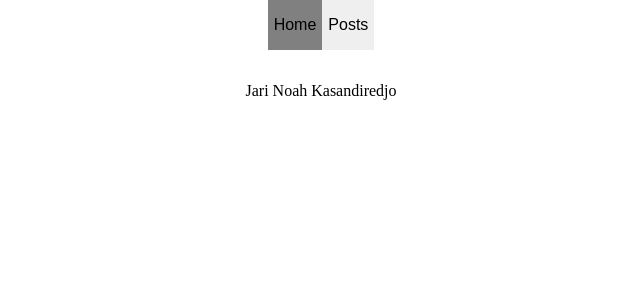
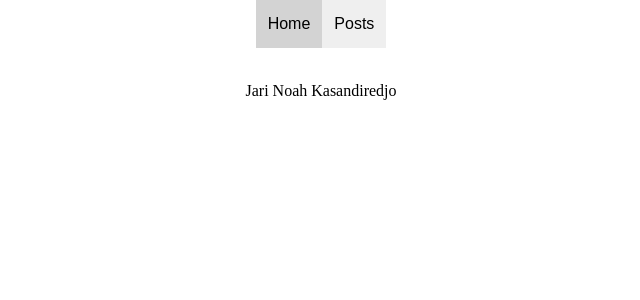
Before and after one commit to sw1jari/jarinoah.com, a Next.js app: page / in a window 1280 px wide. Shown: the top 300 px of the page, without its empty margins (319-959 px from the left). Built offline with nearby package versions, Linux system fonts and the light colour scheme.

Commit message:
nav button uniform color

```diff
--- a/styles/Nav.module.css
+++ b/styles/Nav.module.css
@@ -4,14 +4,19 @@
   position: fixed;
   top: 0px;
   width: 100%;
+  height: 48px;
 }
 
 .nav button {
   font-size: 16px;
+  padding: 12px;
   border: none;
-  height: 50px;
+}
+
+.nav button:hover {
+  background-color: lightgrey;
 }
 
 .selected {
-  background-color: grey;
+  background-color: lightgrey;
 }
```
